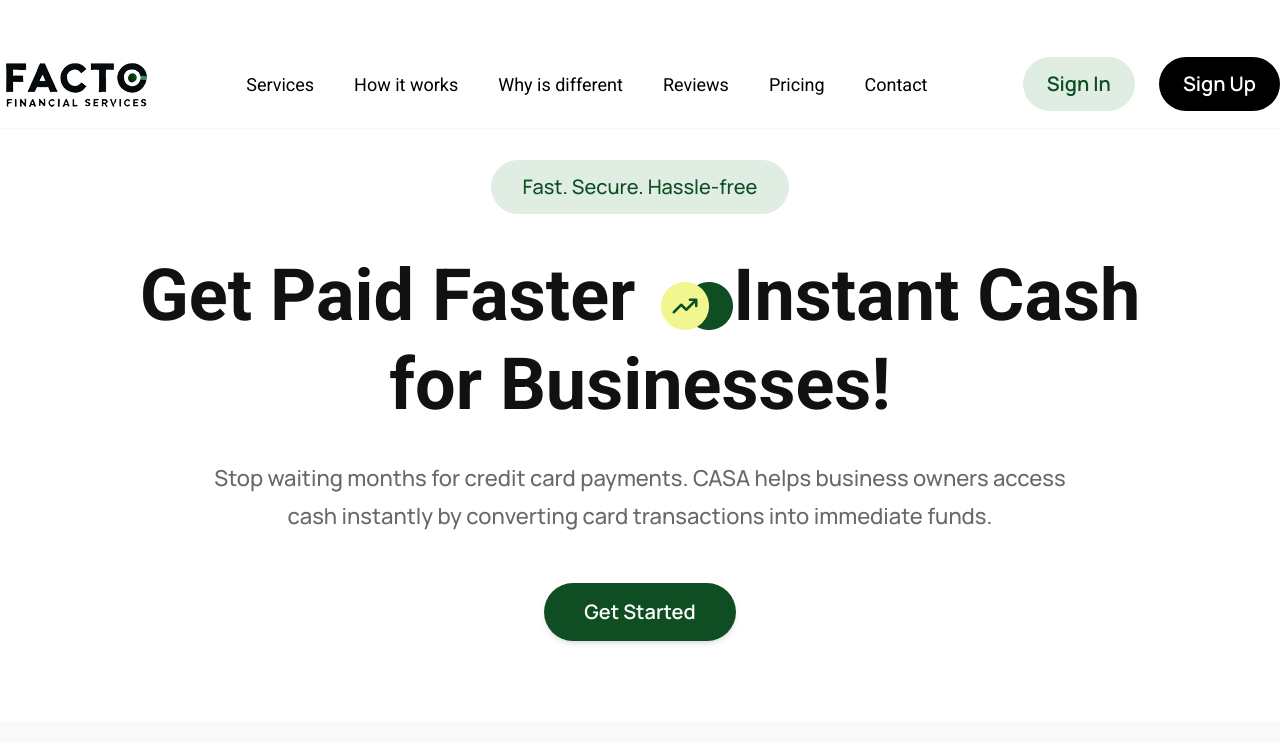
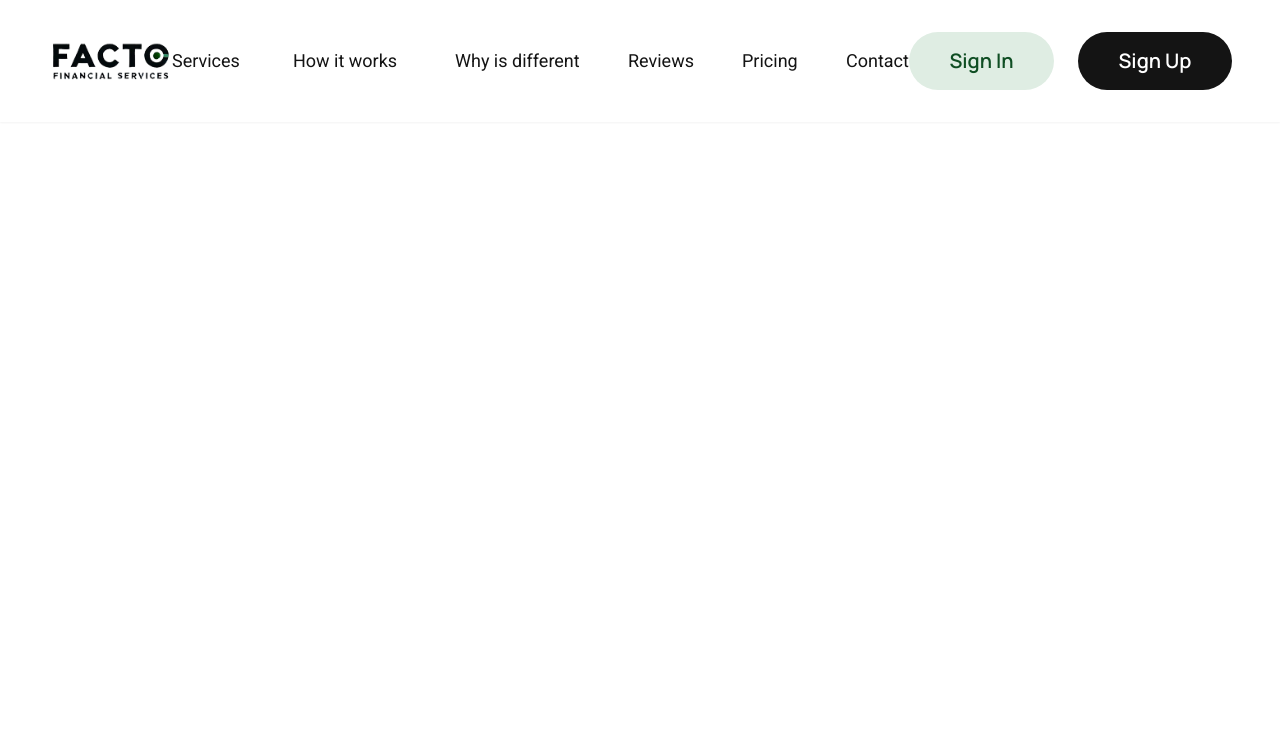
Before and after one commit to himadribhowmick/facto-redesign, a React app: page / in a window 1280 px wide. Shown: the top 743 px of the page. Built offline with nearby package versions, Linux system fonts and the light colour scheme; the HTML template or start-up script is replaced by a standard one.

Commit message:
make fully responsive navbar

```diff
--- a/src/App.tsx
+++ b/src/App.tsx
@@ -1,9 +1,9 @@
 import Header from './components/Header';
-import Hero from './components/Hero';
-import TrustedBy from './components/TrustedBy';
-import Dashboard from './components/Dashboard';
+// import Hero from './components/Hero';
+// import TrustedBy from './components/TrustedBy';
+// import Dashboard from './components/Dashboard';
 // import Features from './components/Features';
-import AboutCasa from "./components/AboutCasa";
+// import AboutCasa from "./components/AboutCasa";
 // import HowItWorks from "./components/HowItWorks";
 // import WhyCasa from "./components/WhyCasa";
 // import CustomerReviews from "./components/CustomerReviews";
@@ -16,11 +16,11 @@ function App() {
     <div className="min-h-screen bg-white">
 
       <Header />
-      <Hero />
+      {/* <Hero />
       <Dashboard/>
-      <TrustedBy />
+      <TrustedBy /> */}
       {/* <Features /> */}
-      <AboutCasa />
+      {/* <AboutCasa /> */}
       {/* <HowItWorks />
       <WhyCasa />
       <CustomerReviews />
--- a/src/components/Header.tsx
+++ b/src/components/Header.tsx
@@ -5,27 +5,27 @@ import logo from "../assets/Casa logo.png";
 export default function Header() {
   const [isOpen, setIsOpen] = useState(false);
 
-  // Prevent body scroll when menu is open
+  // Prevent scroll when mobile menu is open
   useEffect(() => {
     document.body.style.overflow = isOpen ? "hidden" : "auto";
   }, [isOpen]);
 
   const navLinks = [
-    "Services",
-    "How it works",
-    "Why is different",
-    "Reviews",
-    "Pricing",
-    "Contact",
+    { name: "Services", width: "w-[73px]" },
+    { name: "How it works", width: "w-[114px]" },
+    { name: "Why is different", width: "w-[125px]" },
+    { name: "Reviews", width: "w-[66px]" },
+    { name: "Pricing", width: "w-[56px]" },
+    { name: "Contact", width: "w-[63px]" },
   ];
 
   return (
-    <header className="w-full bg-white fixed top-0 left-0 z-50 shadow-sm">
-      {/* ---------- Desktop / Tablet Navbar ---------- */}
-      <div className="max-w-[1435px] mx-auto flex items-center justify-between px-4 md:px-8 lg:px-0 h-[64px] sm:h-[72px] lg:h-[88px] mt-[20px] sm:mt-[30px] lg:mt-[40px]">
+    <header className="fixed top-0 left-0 w-full bg-white z-50 shadow-sm">
+      {/* ---------- Navbar Container ---------- */}
+      <div className="max-w-[1435px] max-h-[58] flex items-center justify-between px-4 sm:px-6 md:px-8 lg:px-10 xl:px-12 2xl:px-0 py-4 sm:py-6 lg:py-8">
         {/* ---------- Logo + Hamburger ---------- */}
         <div className="flex items-center gap-4">
-          {/* Hamburger Icon (Mobile Only) */}
+          {/* Mobile Hamburger */}
           <button
             className="block lg:hidden p-2 rounded-md"
             onClick={() => setIsOpen(true)}
@@ -38,33 +38,37 @@ export default function Header() {
           <img
             src={logo}
             alt="Casa Logo"
-            className="w-[120px] sm:w-[140px] md:w-[151px] h-auto object-contain"
+            className="w-[110px] sm:w-[130px] md:w-[140px] lg:w-[151px] h-auto object-contain"
           />
         </div>
 
         {/* ---------- Nav Links (Desktop Only) ---------- */}
-        <nav className="hidden lg:flex items-center gap-10 font-roboto text-[16px] xl:text-[18px] text-[#000] font-normal">
+        <nav className="hidden lg:flex items-center justify-center gap-8 xl:gap-12 font-roboto font-normal text-[16px] md:text-[17px] xl:text-[18px] leading-[30px] text-[#141414]">
           {navLinks.map((link) => (
             <a
-              key={link}
+              key={link.name}
               href="#"
-              className="hover:text-gray-700 transition-colors duration-200"
+              className={`${link.width} h-[30px] align-middle hover:text-gray-700 transition-colors duration-200`}
             >
-              {link}
+              {link.name}
             </a>
           ))}
         </nav>
 
         {/* ---------- CTA Buttons (Desktop Only) ---------- */}
-        <div className="hidden lg:flex items-center gap-4 xl:gap-6">
+        <div className="hidden lg:flex items-center gap-3 xl:gap-6">
           {/* Sign In */}
-          <button className="px-6 py-3 bg-[#DFEDE3] rounded-full font-manrope font-semibold text-[16px] xl:text-[20px] text-[#0F4E23]">
-            Sign In
+          <button className="w-[120px] sm:w-[135px] md:w-[145px] h-[50px] md:h-[58px] pt-3 md:pt-4 pb-3 md:pb-4 px-6 md:px-10 gap-2 rounded-full bg-[#DFEDE3] flex items-center justify-center">
+            <span className="font-manrope font-semibold text-[16px] md:text-[18px] lg:text-[20px] leading-[24px] md:leading-[26px] text-[#0F4E23]">
+              Sign In
+            </span>
           </button>
 
           {/* Sign Up */}
-          <button className="px-6 py-3 bg-[#000000] text-white rounded-full font-manrope font-semibold text-[16px] xl:text-[20px]">
-            Sign Up
+          <button className="w-[125px] sm:w-[140px] md:w-[154px] h-[50px] md:h-[58px] pt-3 md:pt-4 pb-3 md:pb-4 px-6 md:px-10 gap-2 rounded-full bg-[#141414] flex items-center justify-center">
+            <span className="font-manrope font-semibold text-[16px] md:text-[18px] lg:text-[20px] leading-[24px] md:leading-[26px] text-[#FFFFFF]">
+              Sign Up
+            </span>
           </button>
         </div>
       </div>
@@ -75,48 +79,46 @@ export default function Header() {
           id="menu-overlay"
           className="fixed inset-0 z-[100] bg-black/40 backdrop-blur-sm flex"
           onClick={(e) => {
-            if ((e.target as HTMLElement).id === "menu-overlay") setIsOpen(false);
+            if ((e.target as HTMLElement).id === "menu-overlay")
+              setIsOpen(false);
           }}
         >
           <div
-            className="bg-white w-[75%] max-w-[320px] h-full p-6 flex flex-col justify-between shadow-xl animate-slideInLeft"
+            className="bg-white w-[75%] sm:w-[70%] max-w-[320px] h-full p-6 flex flex-col justify-between shadow-xl animate-slideInLeft"
             style={{ animation: "slideInLeft 0.3s ease-out" }}
           >
-            {/* Top Section: Logo + Close */}
+            {/* Top: Logo + Close */}
             <div className="flex items-center justify-between mb-8">
               <img
                 src={logo}
                 alt="Casa Logo"
                 className="w-[110px] sm:w-[130px] h-auto object-contain"
               />
-              <button
-                onClick={() => setIsOpen(false)}
-                aria-label="Close Menu"
-              >
+              <button onClick={() => setIsOpen(false)} aria-label="Close Menu">
                 <X className="w-6 h-6 text-black" />
               </button>
             </div>
 
-            {/* Navigation Links */}
+            {/* Mobile Nav Links */}
             <nav className="flex flex-col space-y-6 font-roboto text-[16px] sm:text-[18px] text-[#000]">
               {navLinks.map((link) => (
                 <a
-                  key={link}
+                  key={link.name}
                   href="#"
                   onClick={() => setIsOpen(false)}
                   className="hover:text-gray-700 transition-colors duration-150"
                 >
-                  {link}
+                  {link.name}
                 </a>
               ))}
             </nav>
 
-            {/* CTA Buttons */}
+            {/* Mobile CTA Buttons */}
             <div className="flex flex-col gap-4 mt-10">
-              <button className="w-full py-3 bg-[#DFEDE3] rounded-full font-manrope font-semibold text-[16px] text-[#0F4E23]">
+              <button className="w-full py-3 sm:py-3.5 bg-[#DFEDE3] rounded-full font-manrope font-semibold text-[16px] sm:text-[18px] text-[#0F4E23]">
                 Sign In
               </button>
-              <button className="w-full py-3 bg-[#000000] text-white rounded-full font-manrope font-semibold text-[16px]">
+              <button className="w-full py-3 sm:py-3.5 bg-[#000000] text-white rounded-full font-manrope font-semibold text-[16px] sm:text-[18px]">
                 Sign Up
               </button>
             </div>
@@ -124,7 +126,7 @@ export default function Header() {
         </div>
       )}
 
-      {/* ---------- Mobile Slide Animation ---------- */}
+      {/* ---------- Slide Animation ---------- */}
       <style>
         {`
           @keyframes slideInLeft {
```
